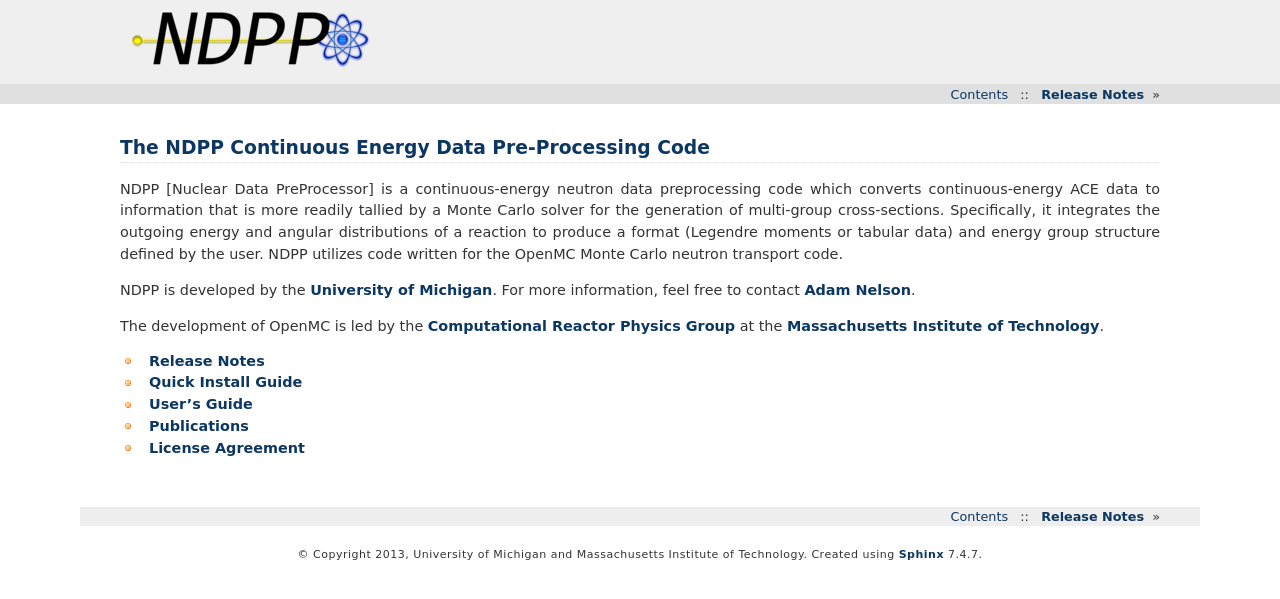
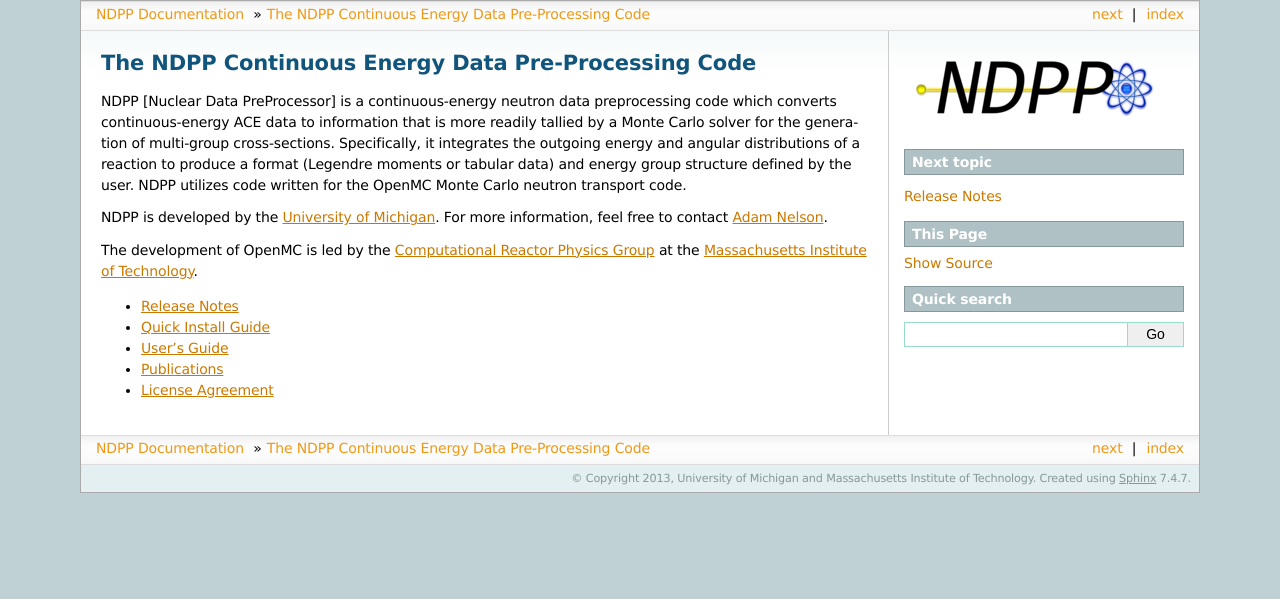
Before and after one commit to ndpp/ndpp, a Sphinx documentation site: the page built from docs/source/index.rst, in a window 1280 px wide. Shown: the top 599 px of the page. Built offline with Sphinx 7.4.7, drawn with Linux system fonts in a browser that asks for light colours; formulas are drawn with MathJax 3.

```diff
--- a/docs/source/conf.py
+++ b/docs/source/conf.py
@@ -99,16 +99,17 @@
 
 # The theme to use for HTML and HTML Help pages.  Major themes that come with
 # Sphinx are currently 'default' and 'sphinxdoc'.
-html_theme = 'haiku'
-#html_theme = 'sphinxdoc'
+#html_theme = 'haiku'
+html_theme = 'sphinxdoc'
 #html_theme = 'default'
 
 # Theme options are theme-specific and customize the look and feel of a theme
 # further.  For a list of options available for each theme, see the
 # documentation.
-html_theme_options = {'full_logo': True,
-                      'linkcolor': '#0c3762',
-                      'visitedlinkcolor': '#0c3762'}
+#html_theme_options = {'full_logo': True,
+#                      'linkcolor': '#0c3762',
+#                      'visitedlinkcolor': '#0c3762'}
+html_theme_options = {'sidebarwidth' : 300}
 
 # Add any paths that contain custom themes here, relative to this directory.
 #html_theme_path = ["_theme"]
```
